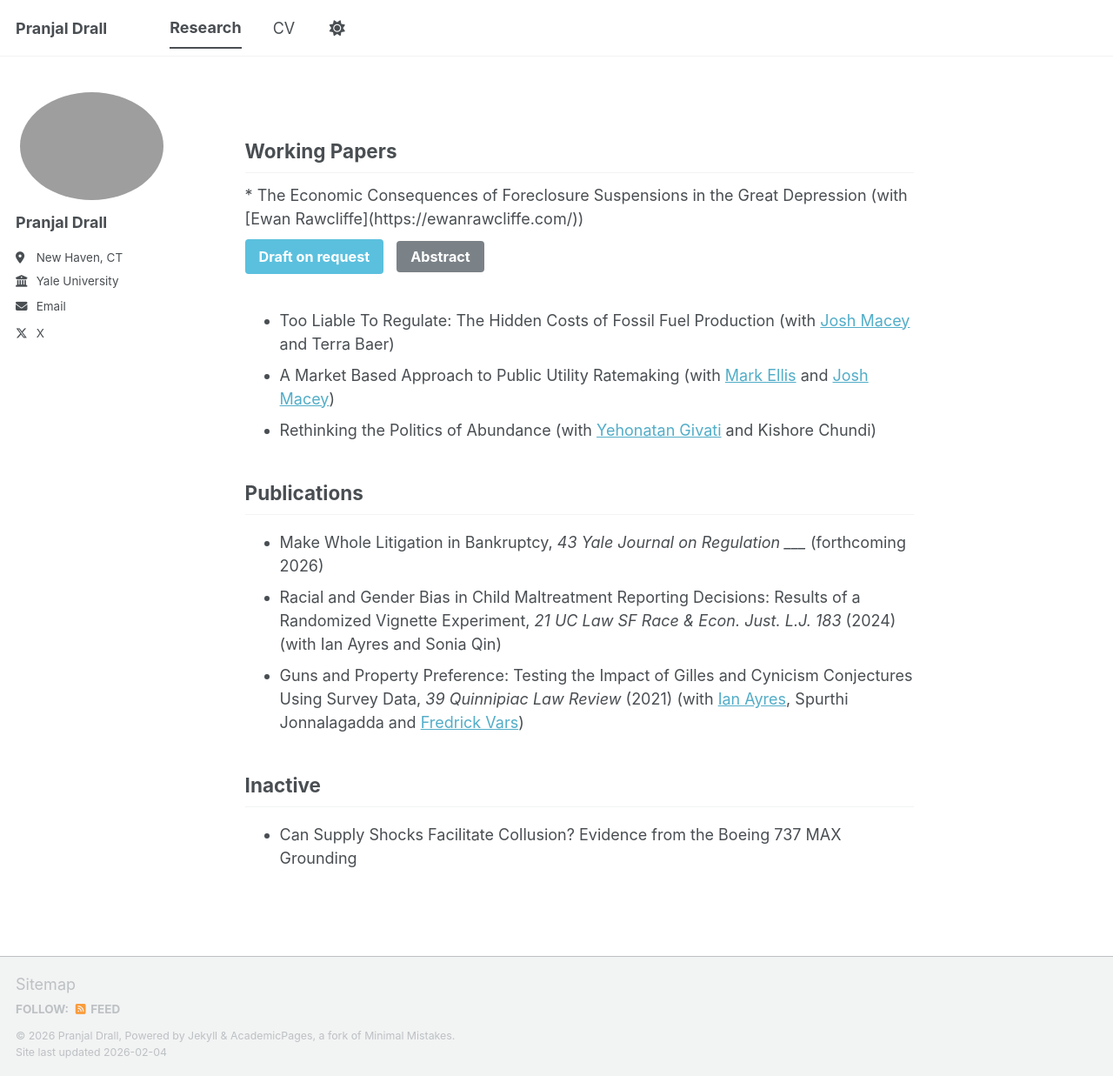
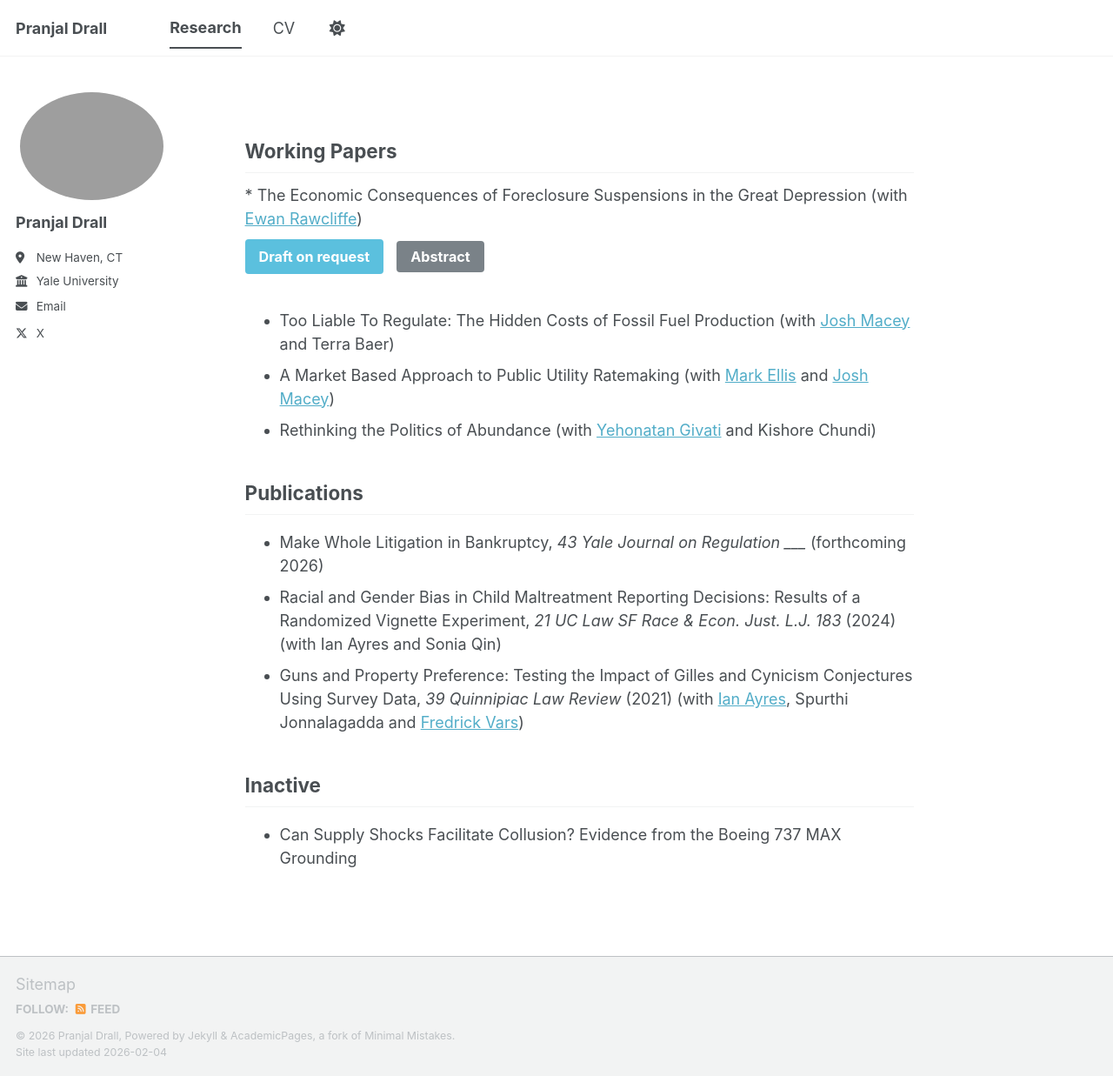
Before and after one commit to pranjal-drall/pranjal-drall.github.io, a Jekyll site: the page built from _pages/publications.md, in a window 1280 px wide and 1237 px high. Shown: the whole window at 87% size. Built offline with Jekyll 4.4.1, drawn with Linux system fonts in a browser that asks for light colours; a script bundle is joined from its source files by our own code; library files that are not in the unit come from our copies; part of the change alters nothing that is shown.

Commit message:
Fix broken markdown link inside HTML block on publications page
The markdown link syntax for Ewan Rawcliffe was not rendering because
it was inside an HTML <div> element. Replaced with an HTML <a> tag.

https://claude.ai/code/session_01TdnBuvjNHPcpaXbbytLBHf

```diff
--- a/_pages/publications.md
+++ b/_pages/publications.md
@@ -65,7 +65,7 @@ redirect_from:
 ## Working Papers
 
 <div class="publication-item">
-* The Economic Consequences of Foreclosure Suspensions in the Great Depression (with [Ewan Rawcliffe](https://ewanrawcliffe.com/))
+* The Economic Consequences of Foreclosure Suspensions in the Great Depression (with <a href="https://ewanrawcliffe.com/">Ewan Rawcliffe</a>)
   <div class="publication-buttons">
     <a href="#" class="btn btn--info">Draft on request</a>
     <button class="btn btn--primary" onclick="toggleAbstract('foreclosure-abstract')">Abstract</button>
```
